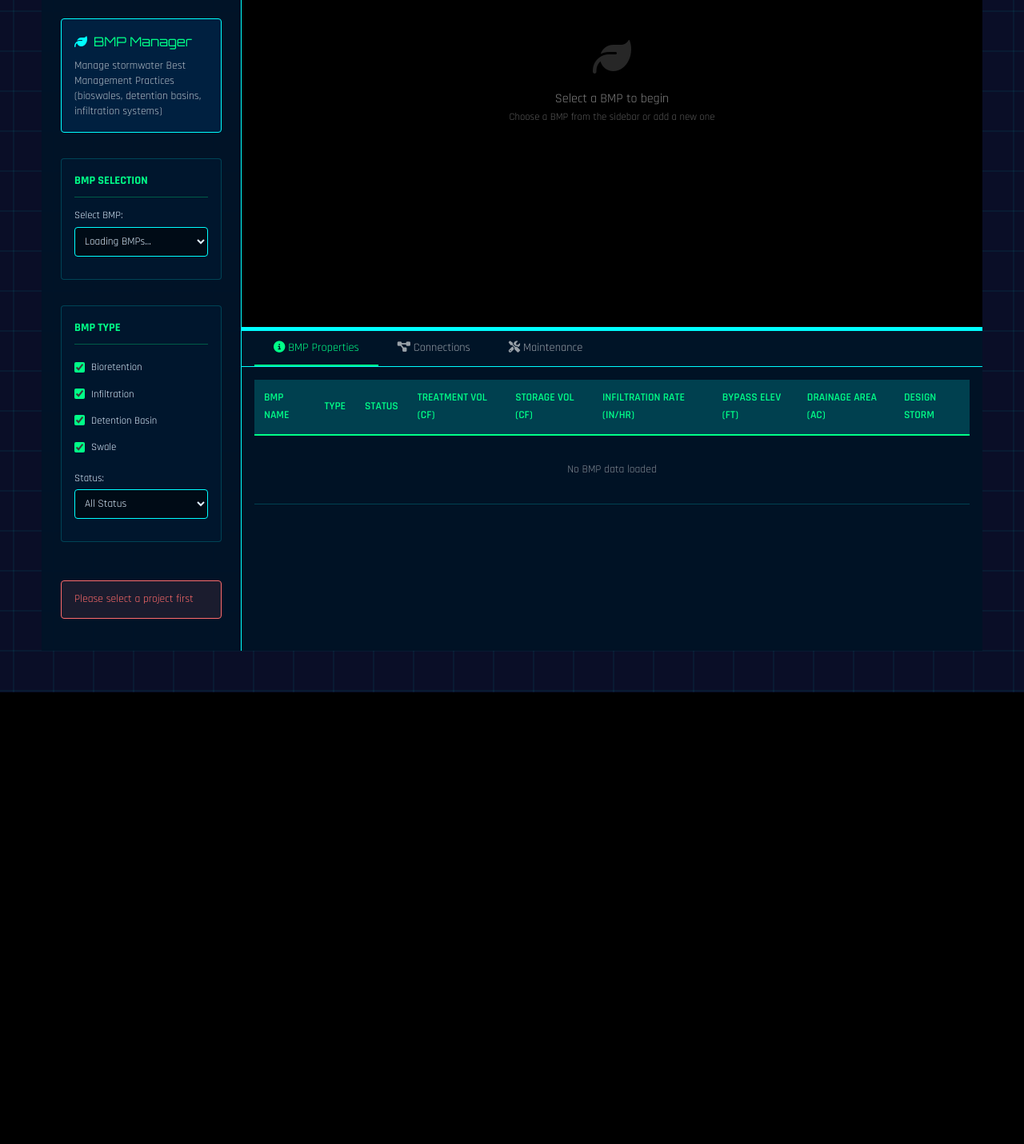
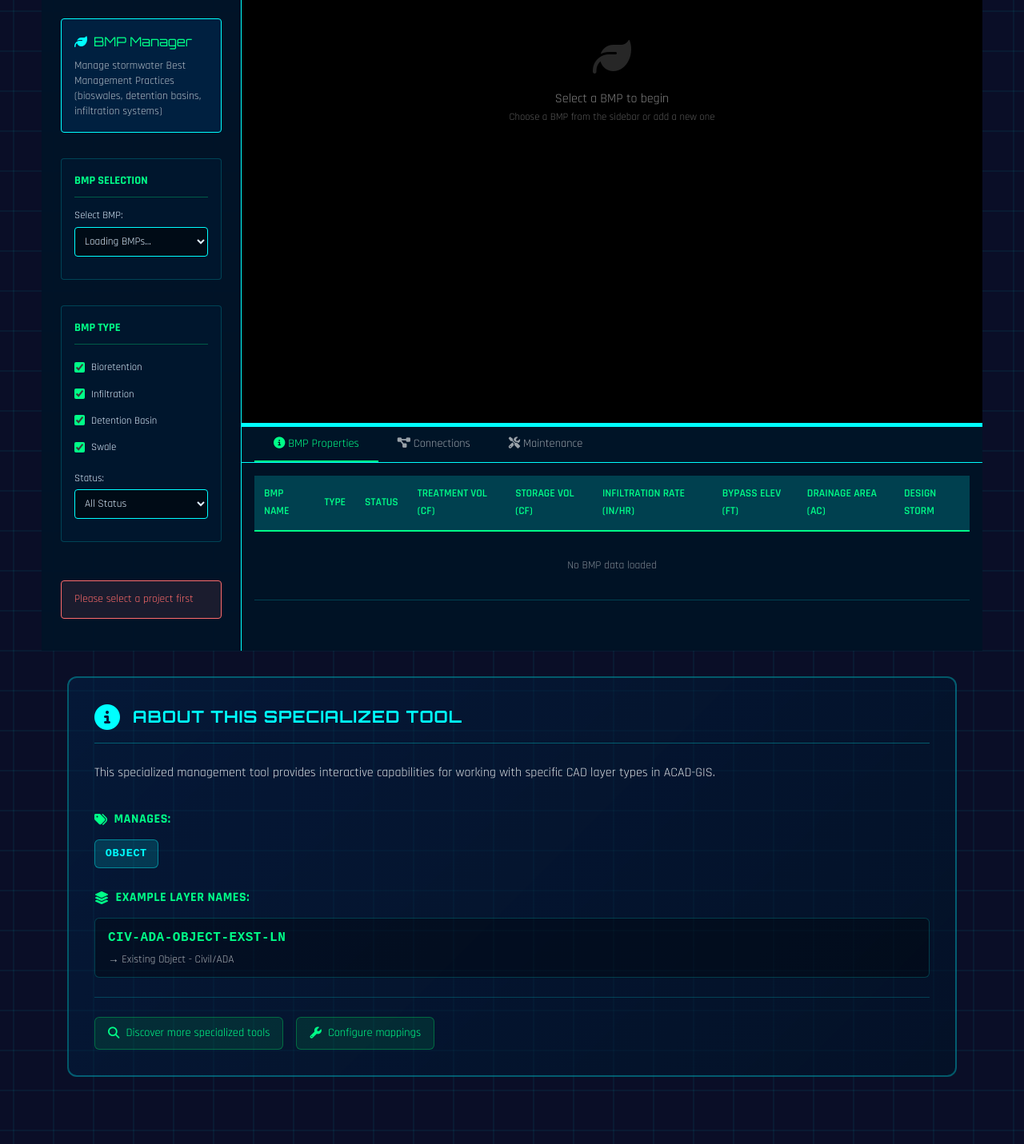
Before and after one commit to Rtoony/survey-data-system, a Flask app: page /bmp-manager in a window 1280 px wide. Shown: the part 203-1634 px from the top of the page at 80% size. Before the commit the page ends 1069 px from the top, so only its background shows below. Run offline with Flask 3, Linux system fonts and the light colour scheme; data that the repository does not hold is empty; parts of the project's set-up code (start-up, migrations or seed data) failed here and were passed over; some libraries are stand-ins or nearby versions.

Commit message:
Improve viewport height and add tool information section
Adjusted the height of the `.tool-bottom-area` from `400px` to `280px` and `max-height` from `60vh` to `45vh`. Added a new `.about-tool-section` with associated styles for header, description, subsections, tags, examples, and links.

Replit-Commit-Author: Agent
Replit-Commit-Session-Id: d0570d09-b80a-49d8-a819-634a3d888e4f
Replit-Commit-Checkpoint-Type: intermediate_checkpoint
Replit-Commit-Event-Id: 874aef6e-6c1a-4133-8e71-64265ad3a7fa
Replit-Commit-Screenshot-Url: https://storage.googleapis.com/screenshot-production-us-central1/6cd945c4-1725-4653-8e80-9d5cb05bc140/d0570d09-b80a-49d8-a819-634a3d888e4f/MLz4Qa4

```diff
--- a/templates/base_specialized_tool.html
+++ b/templates/base_specialized_tool.html
@@ -326,9 +326,9 @@ EXAMPLE:
     }
 
     .tool-bottom-area {
-        height: 400px;
+        height: 280px;
         min-height: 200px;
-        max-height: 60vh;
+        max-height: 45vh;
         overflow: hidden;
         background: var(--mc-bg-dark);
         display: flex;
@@ -550,6 +550,146 @@ EXAMPLE:
         background: var(--mc-accent);
     }
 
+    /* ============================================
+       ABOUT THIS TOOL SECTION
+       ============================================ */
+    .about-tool-section {
+        background: linear-gradient(135deg, rgba(0, 40, 80, 0.4), rgba(0, 20, 40, 0.6));
+        border: 2px solid rgba(0, 255, 255, 0.3);
+        border-radius: 12px;
+        margin: 2rem;
+        padding: 2rem;
+        color: var(--mc-text);
+    }
+
+    .about-tool-header {
+        display: flex;
+        align-items: center;
+        gap: 1rem;
+        margin-bottom: 1.5rem;
+        padding-bottom: 1rem;
+        border-bottom: 1px solid rgba(0, 255, 255, 0.3);
+    }
+
+    .about-tool-header i {
+        font-size: 2rem;
+        color: var(--mc-primary);
+    }
+
+    .about-tool-header h3 {
+        color: var(--mc-primary);
+        font-family: 'Orbitron', monospace;
+        font-size: 1.3rem;
+        margin: 0;
+        text-transform: uppercase;
+        letter-spacing: 1px;
+    }
+
+    .about-tool-description {
+        margin-bottom: 2rem;
+        line-height: 1.6;
+        color: rgba(255, 255, 255, 0.85);
+        font-size: 1rem;
+    }
+
+    .about-tool-subsection {
+        margin-bottom: 1.5rem;
+    }
+
+    .about-tool-subsection h4 {
+        color: var(--mc-accent);
+        font-family: 'Rajdhani', sans-serif;
+        font-size: 1rem;
+        text-transform: uppercase;
+        letter-spacing: 0.5px;
+        margin: 0 0 0.75rem 0;
+        display: flex;
+        align-items: center;
+        gap: 0.5rem;
+    }
+
+    .about-tool-tags {
+        display: flex;
+        flex-wrap: wrap;
+        gap: 0.5rem;
+        margin-bottom: 1rem;
+    }
+
+    .about-tool-tag {
+        background: rgba(0, 255, 255, 0.15);
+        border: 1px solid rgba(0, 255, 255, 0.4);
+        padding: 0.4rem 0.8rem;
+        border-radius: 6px;
+        font-family: 'Courier New', monospace;
+        font-size: 0.85rem;
+        color: var(--mc-primary);
+        font-weight: 600;
+        letter-spacing: 0.5px;
+    }
+
+    .about-tool-examples {
+        display: flex;
+        flex-direction: column;
+        gap: 0.75rem;
+    }
+
+    .about-tool-example {
+        background: rgba(0, 0, 0, 0.3);
+        border: 1px solid rgba(0, 255, 255, 0.2);
+        border-radius: 6px;
+        padding: 0.75rem 1rem;
+        transition: all 0.2s;
+    }
+
+    .about-tool-example:hover {
+        border-color: rgba(0, 255, 255, 0.5);
+        background: rgba(0, 0, 0, 0.4);
+    }
+
+    .about-tool-example-layer {
+        font-family: 'Courier New', monospace;
+        font-size: 1rem;
+        color: var(--mc-accent);
+        font-weight: bold;
+        margin-bottom: 0.3rem;
+        letter-spacing: 0.5px;
+    }
+
+    .about-tool-example-desc {
+        font-size: 0.85rem;
+        color: rgba(255, 255, 255, 0.65);
+        line-height: 1.4;
+    }
+
+    .about-tool-links {
+        margin-top: 1.5rem;
+        padding-top: 1.5rem;
+        border-top: 1px solid rgba(0, 255, 255, 0.2);
+        display: flex;
+        gap: 1rem;
+        flex-wrap: wrap;
+    }
+
+    .about-tool-link {
+        display: inline-flex;
+        align-items: center;
+        gap: 0.5rem;
+        background: rgba(0, 255, 100, 0.1);
+        border: 1px solid rgba(0, 255, 100, 0.3);
+        color: var(--mc-accent);
+        padding: 0.5rem 1rem;
+        border-radius: 6px;
+        text-decoration: none;
+        font-size: 0.9rem;
+        transition: all 0.2s;
+    }
+
+    .about-tool-link:hover {
+        background: rgba(0, 255, 100, 0.2);
+        border-color: rgba(0, 255, 100, 0.5);
+        transform: translateX(4px);
+    }
+
     {% block extra_css %}{% endblock %}
 </style>
 
@@ -628,6 +768,57 @@ EXAMPLE:
     </div>
 </div>
 
+<!-- About This Specialized Tool Section -->
+{% block about_tool_section %}
+<div class="about-tool-section">
+    <div class="about-tool-header">
+        <i class="fas fa-info-circle"></i>
+        <h3>About This Specialized Tool</h3>
+    </div>
+
+    <div class="about-tool-description">
+        {% block about_tool_description %}
+        This specialized management tool provides interactive capabilities for working with specific CAD layer types in ACAD-GIS.
+        {% endblock %}
+    </div>
+
+    {% block about_tool_content %}
+    <!-- Default content if child template doesn't override -->
+    <div class="about-tool-subsection">
+        <h4><i class="fas fa-tags"></i> Manages:</h4>
+        <div class="about-tool-tags">
+            {% block about_tool_tags %}
+            <span class="about-tool-tag">OBJECT</span>
+            {% endblock %}
+        </div>
+    </div>
+
+    <div class="about-tool-subsection">
+        <h4><i class="fas fa-layer-group"></i> Example Layer Names:</h4>
+        <div class="about-tool-examples">
+            {% block about_tool_examples %}
+            <div class="about-tool-example">
+                <div class="about-tool-example-layer">CIV-ADA-OBJECT-EXST-LN</div>
+                <div class="about-tool-example-desc">→ Existing Object - Civil/ADA</div>
+            </div>
+            {% endblock %}
+        </div>
+    </div>
+    {% endblock %}
+
+    {% block about_tool_links %}
+    <div class="about-tool-links">
+        <a href="/tools/specialized-tools-directory" class="about-tool-link">
+            <i class="fas fa-search"></i> Discover more specialized tools
+        </a>
+        <a href="/standards/layer-generator" class="about-tool-link">
+            <i class="fas fa-wrench"></i> Configure mappings
+        </a>
+    </div>
+    {% endblock %}
+</div>
+{% endblock %}
+
 <script>
 // Fullscreen toggle functionality
 let isFullscreen = false;
```
